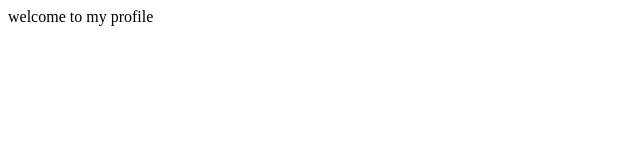
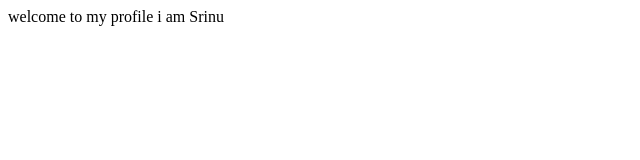
Before and after one commit to ManaClgLevelUp/FirstProject, a plain HTML site: page index.html in a window 1280 px wide. Shown: the full height of the page, 0-640 px from the left. Drawn offline with Linux system fonts and the light colour scheme.

Commit message:
addded name

```diff
--- a/index.html
+++ b/index.html
@@ -7,5 +7,6 @@
 </head>
 <body>
     welcome to my profile
+    i am Srinu
 </body>
 </html>
```
